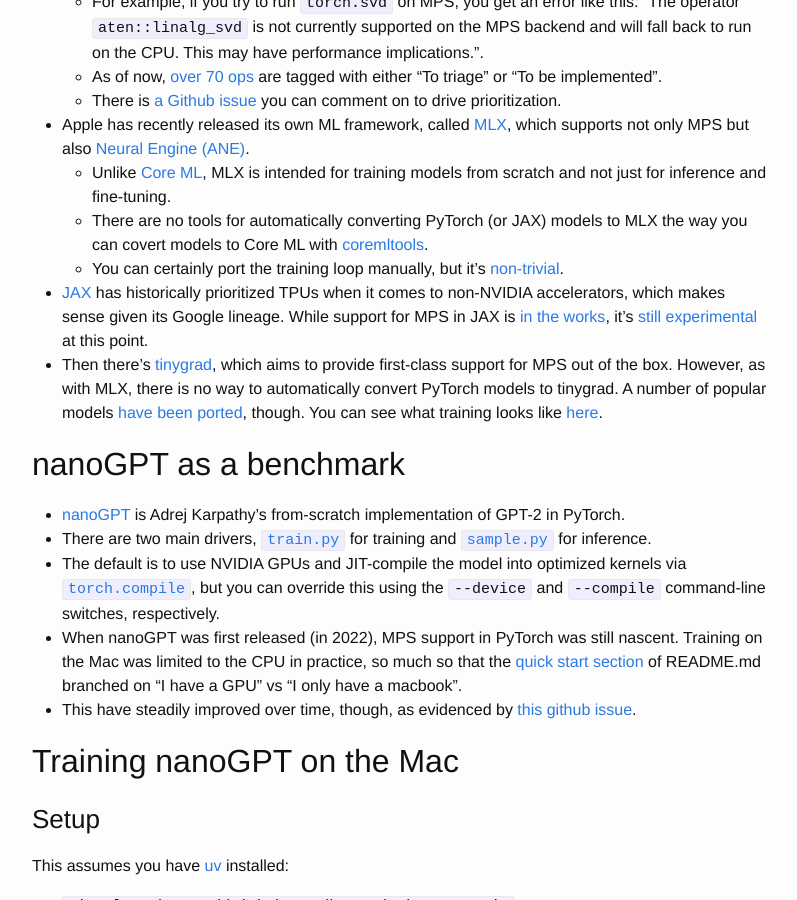
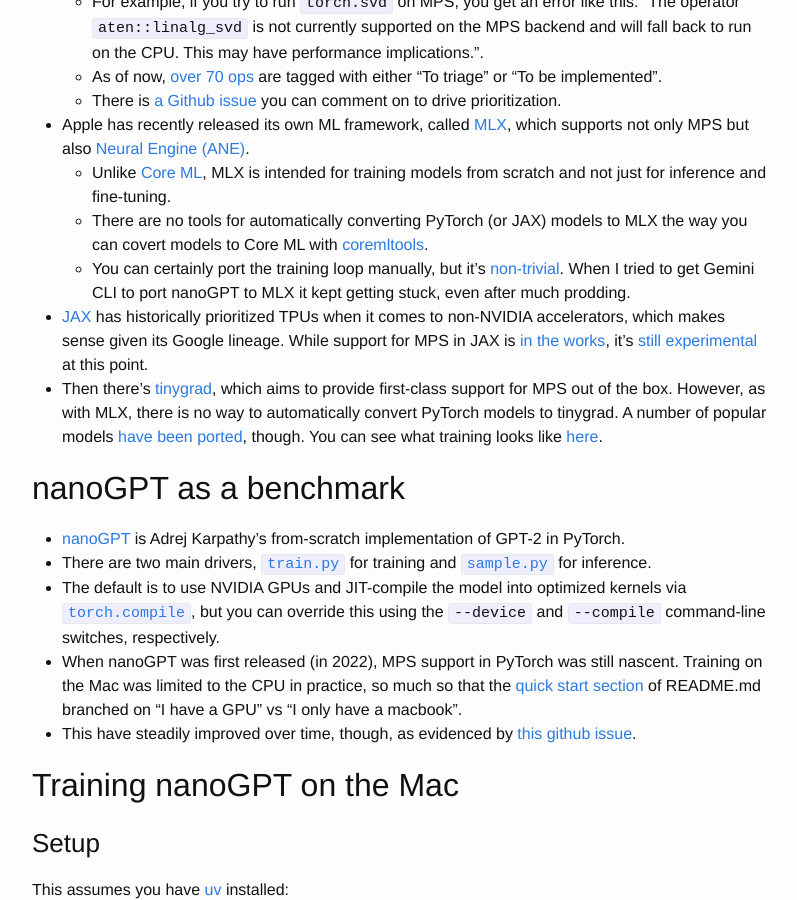
Before and after one commit to vglazer/vglazer.github.io, a Jekyll site: the page built from _posts/2025-09-16-state-of-training-on-metal.md, in a window 1280 px wide and 900 px high, scrolled down 926 px. Shown: the whole window, without its empty margins (238-1035 px from the left). Built offline with Jekyll 4.4.1, drawn with Linux system fonts in a browser that asks for light colours; nearby versions of some CDN libraries.

Commit message:
Added line about Gemini CLI

```diff
--- a/_posts/2025-09-16-state-of-training-on-metal.md
+++ b/_posts/2025-09-16-state-of-training-on-metal.md
@@ -24,7 +24,7 @@ categories: metal jax pytorch llms nanogpt tinygrad mlx ane asitop
 - Apple has recently released its own ML framework, called [MLX](https://github.com/ml-explore/mlx), which supports not only MPS but also [Neural Engine (ANE)](https://en.wikipedia.org/wiki/Neural_Engine).
   - Unlike [Core ML](https://developer.apple.com/documentation/coreml), MLX is intended for training models from scratch and not just for inference and fine-tuning.
   - There are no tools for automatically converting PyTorch (or JAX) models to MLX the way you can covert models to Core ML with [coremltools](https://github.com/apple/coremltools).
-  - You can certainly port the training loop manually, but it's [non-trivial](https://github.com/pranavjad/mlx-gpt2).
+  - You can certainly port the training loop manually, but it's [non-trivial](https://github.com/pranavjad/mlx-gpt2). When I tried to get Gemini CLI to port nanoGPT to MLX it kept  getting stuck, even after much prodding.
 - [JAX](https://github.com/jax-ml/jax) has historically prioritized TPUs when it comes to non-NVIDIA accelerators, which makes sense given its Google lineage. While support for MPS in JAX is [in the works](https://developer.apple.com/metal/jax/), it's [still experimental](https://github.com/jax-ml/jax?tab=readme-ov-file#supported-platforms) at this point.
 - Then there's [tinygrad](https://github.com/tinygrad/tinygrad), which aims to provide first-class support for MPS out of the box. However, as with MLX, there is no way to automatically convert PyTorch models to tinygrad. A number of popular models [have been ported](https://docs.tinygrad.org/showcase/), though. You can see what training looks like [here](https://docs.tinygrad.org/mnist/#training-the-model).
 
```
